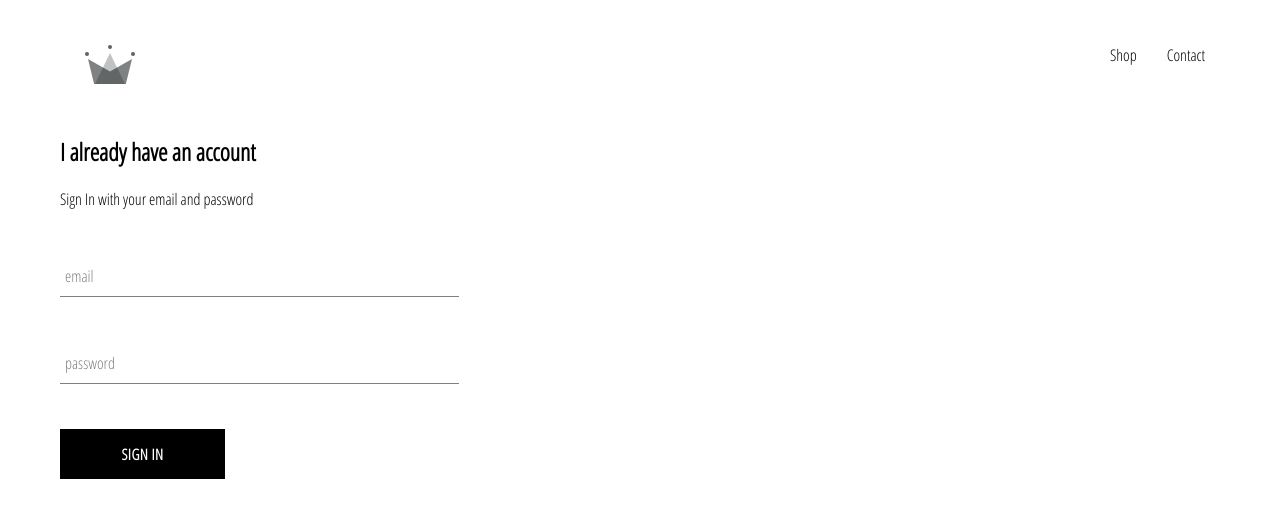
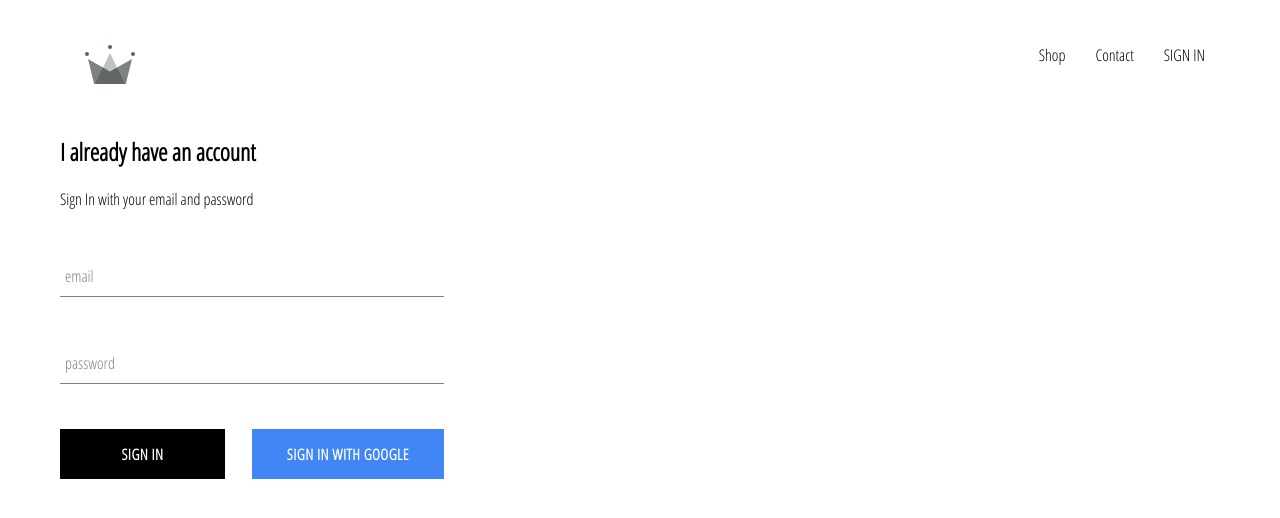
Before and after one commit to the-javascript-jedi/FERN-CrownClothing, a React (Create React App) app: page /signIn in a window 1280 px wide. Shown: the top 518 px of the page. Built offline with nearby package versions, Linux system fonts and the light colour scheme; no server answers.

Commit message:
Added Firebase Google Sign In

```diff
--- a/package.json
+++ b/package.json
@@ -6,6 +6,7 @@
     "@testing-library/jest-dom": "^5.11.4",
     "@testing-library/react": "^11.1.0",
     "@testing-library/user-event": "^12.1.10",
+    "firebase": "^8.2.6",
     "node-sass": "^5.0.0",
     "react": "^17.0.1",
     "react-dom": "^17.0.1",
--- a/src/App.css
+++ b/src/App.css
@@ -6,3 +6,6 @@
   text-decoration: none;
   color: black;
 }
+* {
+  box-sizing: border-box;
+}
--- a/src/App.js
+++ b/src/App.js
@@ -5,14 +5,34 @@
 import ShopPage from "./pages/Shop/ShopPage";
 import Header from "./components/Header/Header";
 import SignInSignUp from "./components/SignInSignUp/SignInSignUp";
-function App() {
-  const HatsPage = () => {
-    return <p>HatsPage</p>;
+import { auth } from "./firebase/firebase.utils";
+
+class App extends React.Component {
+  constructor() {
+    super();
+    this.state = {
+      currentUser: null,
     };
+  }
+  unsubscribeFromAuth = null;
+  // componentDidMount() method runs after the component output has been rendered to the DOM
+  componentDidMount() {
+    // method on auth library
+    this.unsubscribeFromAuth = auth.onAuthStateChanged((user) => {
+      this.setState({ currentUser: user });
+      console.log("user", user);
+    });
+  }
+  // close the subscription to avoid memory leaks
+  componentWillUnmount() {
+    this.unsubscribeFromAuth();
+  }
+  render() {
     return (
       <div className="App">
         {/* header component outside switch*/}
-      <Header />
+        {/* pass date to header so that we know that if user is signed in */}
+        <Header currentUser={this.state.currentUser} />
         <Switch>
           <Route path="/" exact={true} component={HomePage} />
           <Route path="/shop" component={ShopPage} />
@@ -22,4 +42,5 @@
       </div>
     );
   }
+}
 export default App;
--- a/src/components/CustomButton/CustomButton.js
+++ b/src/components/CustomButton/CustomButton.js
@@ -1,11 +1,15 @@
 import React from "react";
 import "./custom-button.styles.scss";
-function CustomButton({ children, ...otherProps }) {
+function CustomButton({ children, isGoogleSignIn, ...otherProps }) {
   return (
     //   in ...otherProps we can receive the props values
     //we can check if we receive a type=submit being passed inside the component
     //the button children text is displayed in {children}
-    <button className="custom-button" {...otherProps}>
+    // render a className google-sign-in to the button if isGoogleSignIn prop is used
+    <button
+      className={`${isGoogleSignIn ? "google-sign-in" : ""} custom-button`}
+      {...otherProps}
+    >
       {children}
     </button>
   );
--- a/src/components/CustomButton/custom-button.styles.scss
+++ b/src/components/CustomButton/custom-button.styles.scss
@@ -9,14 +9,22 @@
   background-color: black;
   color: white;
   text-transform: uppercase;
-  font-family: 'Open Sans Condensed';
+  font-family: "Open Sans Condensed";
   font-weight: bolder;
   border: none;
   cursor: pointer;
-
+  // & means no space between - .custom-button:hover
   &:hover {
     background-color: white;
     color: black;
     border: 1px solid black;
   }
+  &.google-sign-in {
+    background-color: #4285f4;
+    color: #fff;
+    &:hover {
+      background-color: #357ae8;
+      border: none;
+    }
+  }
 }
--- a/src/components/Header/Header.js
+++ b/src/components/Header/Header.js
@@ -3,7 +3,9 @@
 import { Link } from "react-router-dom";
 // because it is not a jsx we set the name as logo
 import { ReactComponent as Logo } from "../../assets/crown.svg";
-function Header() {
+// auth firebase
+import { auth } from "../../firebase/firebase.utils";
+function Header({ currentUser }) {
   return (
     <div className="header">
       <Link className="logo-container" to="/">
@@ -16,6 +18,16 @@
         <Link className="option" to="/contact">
           Contact
         </Link>
+        {/* if a currentUser data is present  */}
+        {currentUser ? (
+          <div className="option" onClick={() => auth.signOut()}>
+            SIGN OUT
+          </div>
+        ) : (
+          <Link to="/signin" className="option">
+            SIGN IN
+          </Link>
+        )}
       </div>
     </div>
   );
--- a/src/components/Header/header.styles.scss
+++ b/src/components/Header/header.styles.scss
@@ -22,6 +22,7 @@
 
     .option {
       padding: 10px 15px;
+      cursor: pointer;
     }
   }
 }
--- a/src/components/SignIn/SignIn.js
+++ b/src/components/SignIn/SignIn.js
@@ -2,6 +2,8 @@
 import "./SignInSASS.scss";
 import FormInput from "../FormInput/FormInput";
 import CustomButton from "../CustomButton/CustomButton";
+//firebase signIn with google account
+import { signInWithGoogle } from "../../firebase/firebase.utils";
 export class SignIn extends Component {
   constructor(props) {
     super(props);
@@ -42,8 +44,13 @@
             required
             label="password"
           />
-          {/* <input type="submit" value="Submit Form" /> */}
-          <CustomButton type="submit">Sign In</CustomButton>
+          <div className="buttons">
+            {/* <input type="submit" value="Submit Form" /> */}
+            <CustomButton type="submit">Sign In</CustomButton>
+            <CustomButton onClick={signInWithGoogle} isGoogleSignIn>
+              Sign In with Google
+            </CustomButton>
+          </div>
         </form>
       </div>
     );
--- a/src/components/SignIn/SignInSASS.scss
+++ b/src/components/SignIn/SignInSASS.scss
@@ -6,3 +6,7 @@
     margin: 10px 0;
   }
 }
+.buttons {
+  display: flex;
+  justify-content: space-between;
+}
--- /dev/null
+++ b/src/firebase/firebase.utils.js
@@ -0,0 +1,30 @@
+// we first need to import the firebase
+import firebase from "firebase/app";
+// from the imported firebase we can use the necessary imports
+// we import firestore for db and auth for authentication
+import "firebase/firestore";
+import "firebase/auth";
+
+var config = {
+  apiKey: "AIzaSyDWRUSFWMTb58yuM0XZ5nvoGObI3csCKsM",
+  authDomain: "crwn-db-902a5.firebaseapp.com",
+  projectId: "crwn-db-902a5",
+  storageBucket: "crwn-db-902a5.appspot.com",
+  messagingSenderId: "524556700563",
+  appId: "1:524556700563:web:a16f905575910a85717666",
+  measurementId: "G-86S4ZPZ1MR",
+};
+// initialize firebase using the config
+firebase.initializeApp(config);
+// export firebase.auth(); anywhere we want to use authentication
+export const auth = firebase.auth();
+// export firebase db
+export const firestore = firebase.firestore();
+// setup google authentication utility
+const provider = new firebase.auth.GoogleAuthProvider();
+// takes custom provider
+// prompt the google choose account modal
+provider.setCustomParameters({ prompt: "select_account" });
+export const signInWithGoogle = () => auth.signInWithPopup(provider);
+// export firebase incase we want the whole library
+export default firebase;
```
Also changed, not shown: 1 other file (tests, documents, lock files or other folders). Lines whose indentation alone changed are shown as unchanged.
